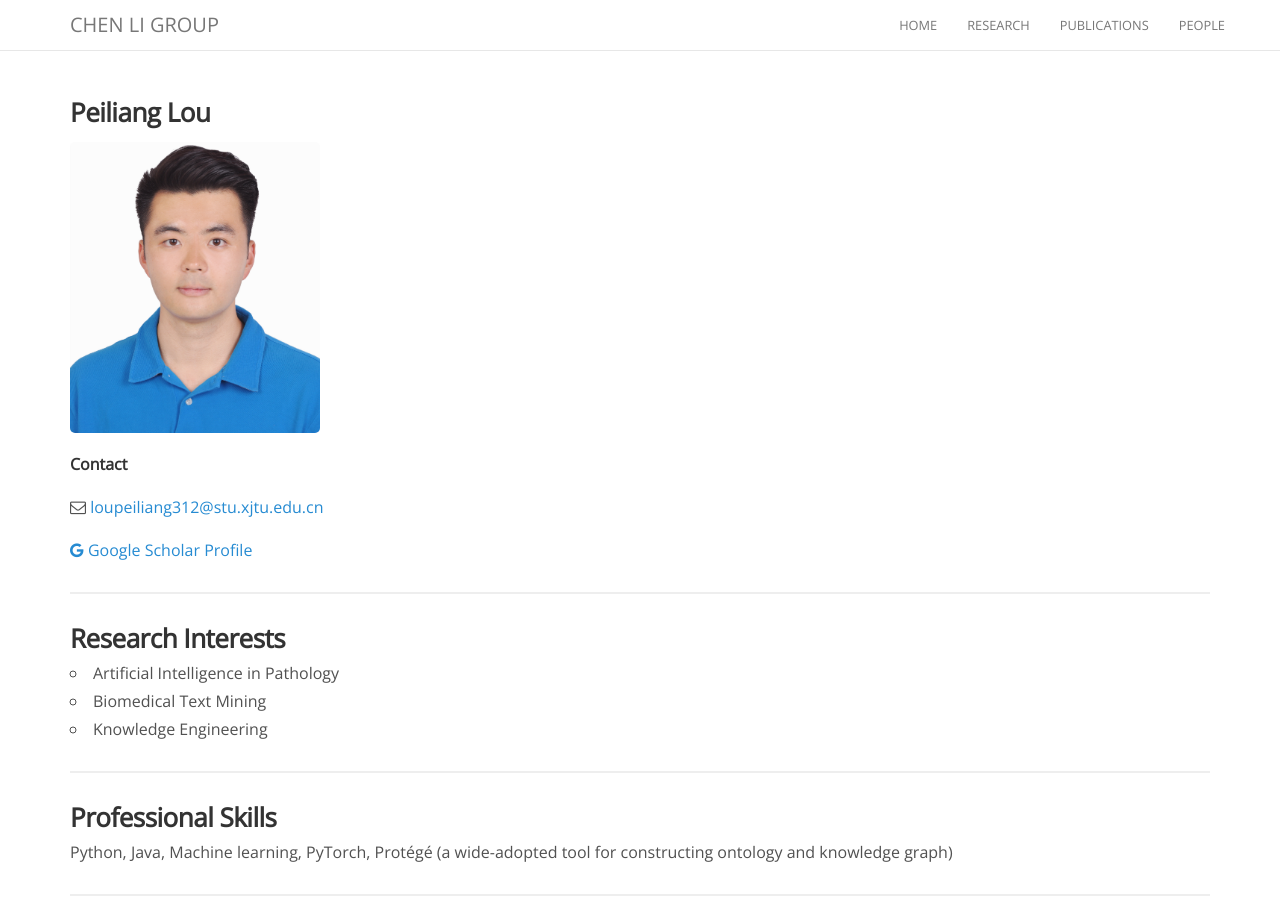
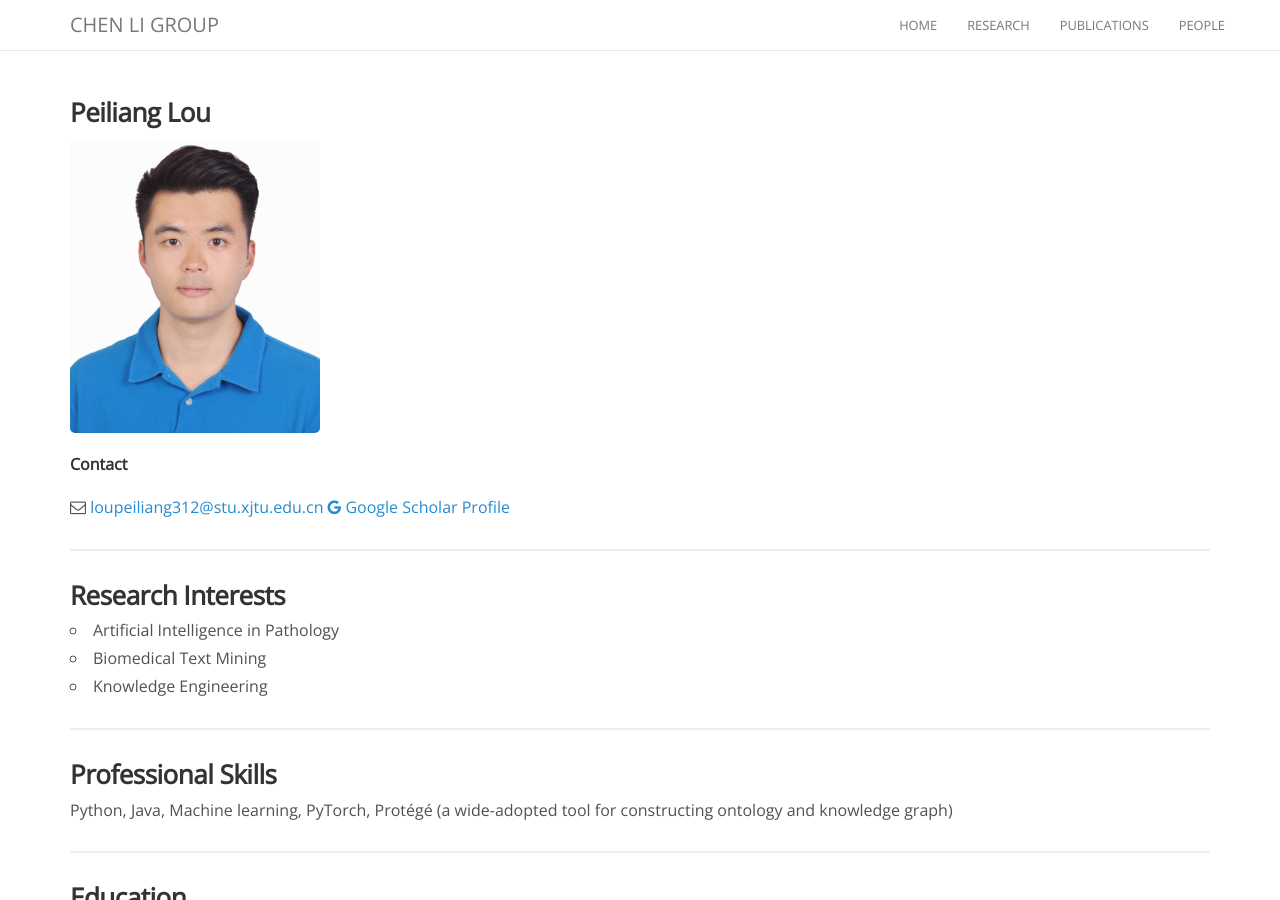
Before and after one commit to chenligroup/chenligroup.github.io, a Jekyll site: the page built from _people/Peiliang_Lou.md, in a window 1280 px wide and 900 px high. Built offline with Jekyll 4.4.1, drawn with Linux system fonts in a browser that asks for light colours; nearby versions of some CDN libraries; comment, search, counter and statistics services are not loaded.

Commit message:
Update Peiliang_Lou.md

```diff
--- a/_people/Peiliang_Lou.md
+++ b/_people/Peiliang_Lou.md
@@ -9,8 +9,7 @@
 
 **Contact**
 
-<i class="fa fa-envelope-o"></i> <loupeiliang312@stu.xjtu.edu.cn><br>
-
+<i class="fa fa-envelope-o"></i> <loupeiliang312@stu.xjtu.edu.cn>
 [<i class="fa fa-google"></i> Google Scholar Profile](https://scholar.google.com/citations?hl=en&user=4qSntjYAAAAJ)
 
 <hr>
```
